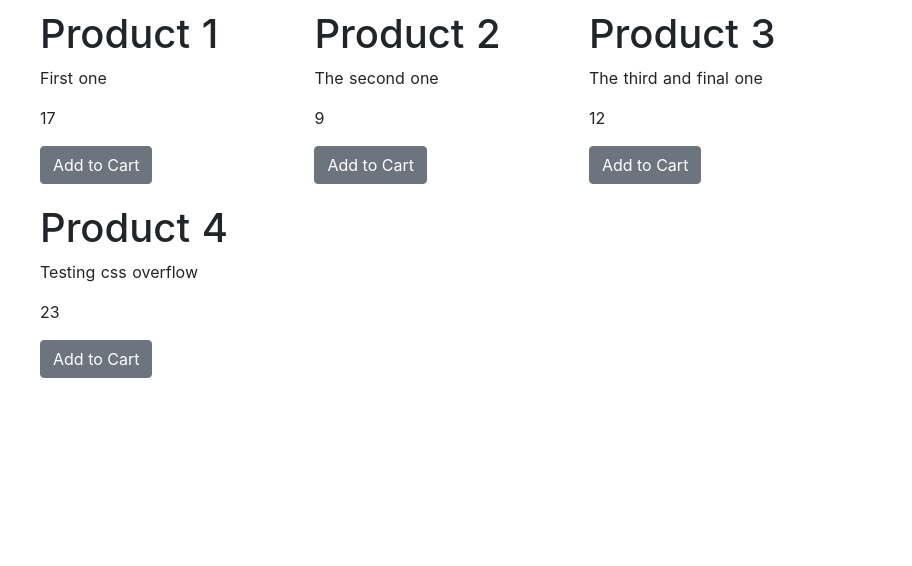
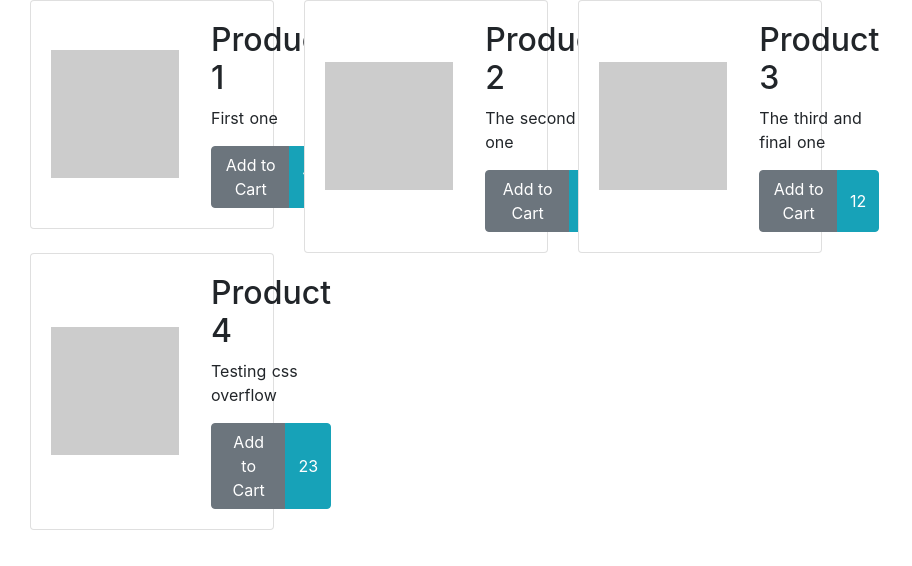
Before and after one commit to xiarandolph/single-page-webshop, a Nuxt app: page / in a window 1280 px wide. Shown: the top 566 px of the page, without its empty margins (0-912 px from the left). Built offline with nearby package versions, Linux system fonts and the light colour scheme.

Commit message:
Add img placeholder to product items

```diff
--- a/components/ProductButton.vue
+++ b/components/ProductButton.vue
@@ -1,7 +1,8 @@
 <template>
-  <div>
+  <b-button-group>
       <b-button @click="addToCart">Add to Cart</b-button>
-  </div>
+      <b-button variant="info">{{product.price}}</b-button>
+  </b-button-group>
 </template>
 
 <script>
--- a/components/ProductItem.vue
+++ b/components/ProductItem.vue
@@ -1,10 +1,16 @@
 <template>
-  <article class="product">
-    <h1>{{product.name}}</h1>
-    <p>{{product.description}}</p>
-    <p>{{product.price}}</p>
-    <product-button :product="product"></product-button>
-  </article>
+  <b-card>
+    <b-media no-body>
+      <b-media-aside vertical-align="center">
+        <b-img blank blank-color="#ccc" width="128" height="128" alt="placeholder" />
+      </b-media-aside>
+      <b-media-body class="ml-3">
+        <h2>{{product.name}}</h2>
+        <p>{{product.description}}</p>
+        <product-button :product="product"></product-button>
+      </b-media-body>
+    </b-media>
+  </b-card>
 </template>
 
 <script>
@@ -18,13 +24,3 @@ export default {
   }
 }
 </script>
-
-<style scoped>
-.product {
-  display: block;
-  float: left;
-  padding: 10px;
-  overflow: hidden;
-  white-space: nowrap;
-}
-</style>
--- a/components/ProductList.vue
+++ b/components/ProductList.vue
@@ -1,9 +1,10 @@
 <template>
   <b-container fluid>
     <b-row v-for="(group,index) in groupedProducts"
-      :key=index>
+      :key="index">
       <b-col v-for="product in group"
-        :key="product.id">
+        :key="product.id"
+        style="max-width:33.3%;">
         <product-item
           :product="product">
         </product-item>
```
